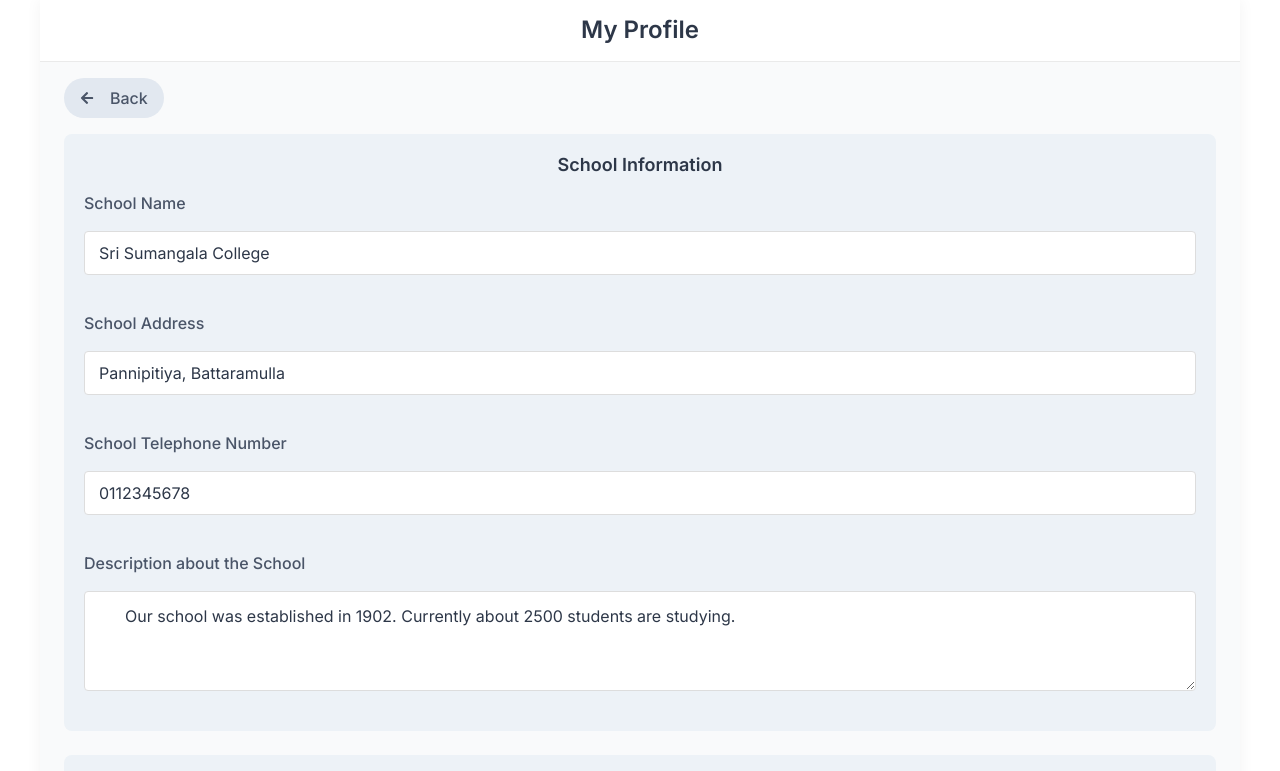
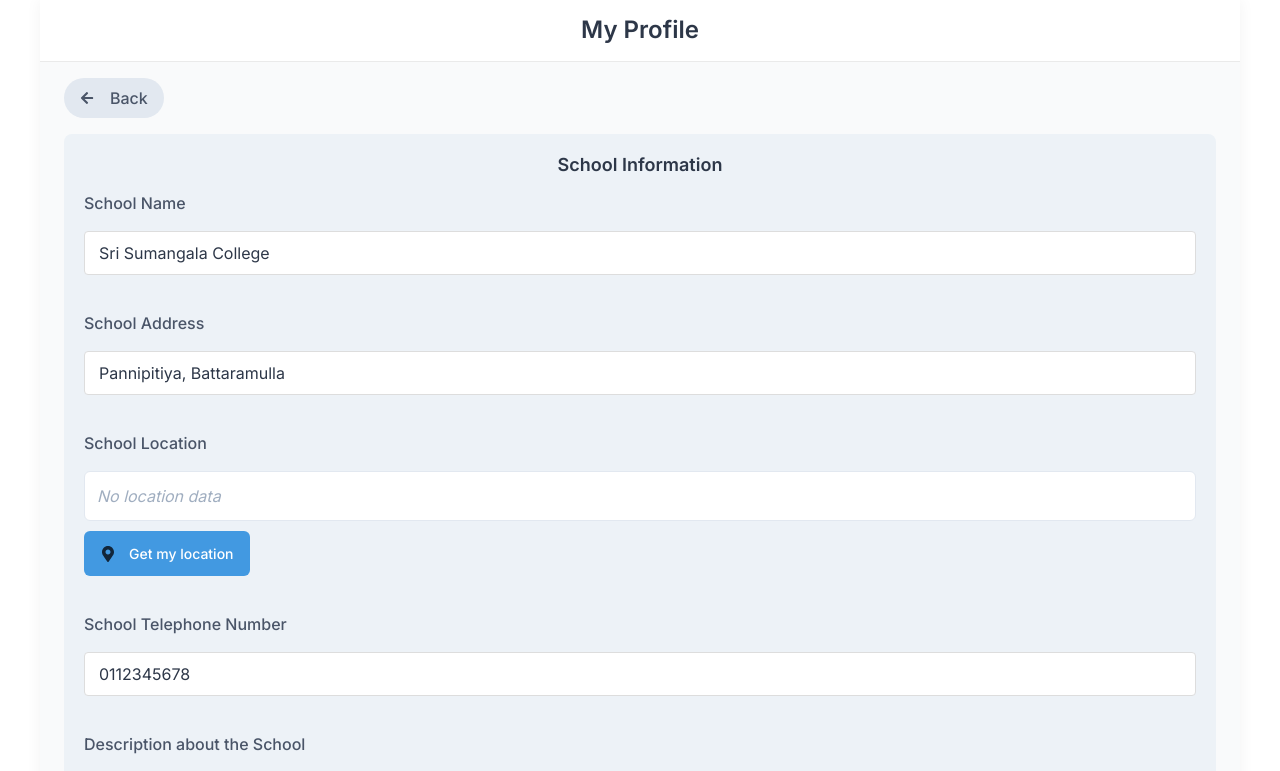
Before and after one commit to kisarasandes1122/Edusahasra, a React (Vite) app in the folder Frontend/: page /edit-profile in a window 1280 px wide. Shown: the top 771 px of the page. Built offline with nearby package versions, Linux system fonts and the light colour scheme.

Commit message:
Get Location Added to edit profile

```diff
--- a/Frontend/src/components/School/EditProfile/EditProfile.css
+++ b/Frontend/src/components/School/EditProfile/EditProfile.css
@@ -110,6 +110,71 @@
 .form-textarea {
   resize: vertical;
   min-height: 100px;
+}
+
+/* Location styling */
+.location-container {
+  display: flex;
+  flex-direction: column;
+  gap: 10px;
+}
+
+.location-display {
+  background-color: white;
+  border: 1px solid #e2e8f0;
+  border-radius: 6px;
+  padding: 12px;
+  min-height: 48px;
+  display: flex;
+  align-items: center;
+}
+
+.location-coordinates {
+  display: flex;
+  flex-direction: column;
+  gap: 4px;
+  color: #2d3748;
+}
+
+.no-location {
+  color: #a0aec0;
+  font-style: italic;
+}
+
+.get-location-btn {
+  display: flex;
+  align-items: center;
+  justify-content: center;
+  gap: 8px;
+  background-color: #4299e1;
+  color: white;
+  border: none;
+  border-radius: 6px;
+  padding: 12px 16px;
+  cursor: pointer;
+  font-size: 14px;
+  font-weight: 500;
+  transition: background-color 0.2s ease;
+  align-self: flex-start;
+}
+
+.get-location-btn:hover {
+  background-color: #3182ce;
+}
+
+.get-location-btn:disabled {
+  background-color: #a0aec0;
+  cursor: not-allowed;
+}
+
+.location-icon {
+  font-size: 16px;
+}
+
+.location-error {
+  color: #e53e3e;
+  font-size: 14px;
+  margin-top: 4px;
 }
 
 .image-upload-container {
--- a/Frontend/src/components/School/EditProfile/EditProfile.jsx
+++ b/Frontend/src/components/School/EditProfile/EditProfile.jsx
@@ -1,5 +1,5 @@
 import React, { useState } from 'react';
-import { FaArrowLeft, FaPlus } from 'react-icons/fa';
+import { FaArrowLeft, FaPlus, FaMapMarkerAlt } from 'react-icons/fa';
 import { useNavigate } from 'react-router-dom';
 import './EditProfile.css';
 
@@ -20,6 +20,13 @@ const EditProfile = () => {
   });
 
   const [schoolImages, setSchoolImages] = useState([]);
+
+  const [location, setLocation] = useState({
+    latitude: '',
+    longitude: '',
+    fetching: false,
+    error: null
+  });
 
   const handleBack = () => {
     navigate('/Dashboard');
@@ -46,11 +53,47 @@ const EditProfile = () => {
     setSchoolImages(prevImages => [...prevImages, ...files]);
   };
 
+  const handleGetLocation = () => {
+    if (!navigator.geolocation) {
+      setLocation(prev => ({
+        ...prev,
+        error: 'Geolocation is not supported by your browser'
+      }));
+      return;
+    }
+
+    setLocation(prev => ({ ...prev, fetching: true, error: null }));
+
+    navigator.geolocation.getCurrentPosition(
+      (position) => {
+        setLocation({
+          latitude: position.coords.latitude,
+          longitude: position.coords.longitude,
+          fetching: false,
+          error: null
+        });
+      },
+      (error) => {
+        setLocation({
+          latitude: '',
+          longitude: '',
+          fetching: false,
+          error: `Error getting location: ${error.message}`
+        });
+      },
+      {
+        enableHighAccuracy: true,
+        timeout: 5000,
+        maximumAge: 0
+      }
+    );
+  };
 
   const handleSaveChanges = () => {
     console.log('School Info:', schoolInfo);
     console.log('Contact Info:', contactInfo);
     console.log('Images:', schoolImages);
+    console.log('Location:', location);
 
     alert('Changes saved successfully!');
 
@@ -96,6 +139,32 @@ const EditProfile = () => {
               onChange={handleSchoolInfoChange}
               className="form-input"
             />
+          </div>
+
+          <div className="form-group">
+            <label className="form-label">School Location</label>
+            <div className="location-container">
+              <div className="location-display">
+                {location.latitude && location.longitude ? (
+                  <div className="location-coordinates">
+                    <span>Latitude: {location.latitude.toFixed(6)}</span>
+                    <span>Longitude: {location.longitude.toFixed(6)}</span>
+                  </div>
+                ) : (
+                  <span className="no-location">No location data</span>
+                )}
+              </div>
+              <button
+                type="button"
+                onClick={handleGetLocation}
+                className="get-location-btn"
+                disabled={location.fetching}
+              >
+                <FaMapMarkerAlt className="location-icon" />
+                {location.fetching ? 'Getting location...' : 'Get my location'}
+              </button>
+            </div>
+            {location.error && <div className="location-error">{location.error}</div>}
           </div>
 
           <div className="form-group">
```
Lines whose indentation alone changed are shown as unchanged.
